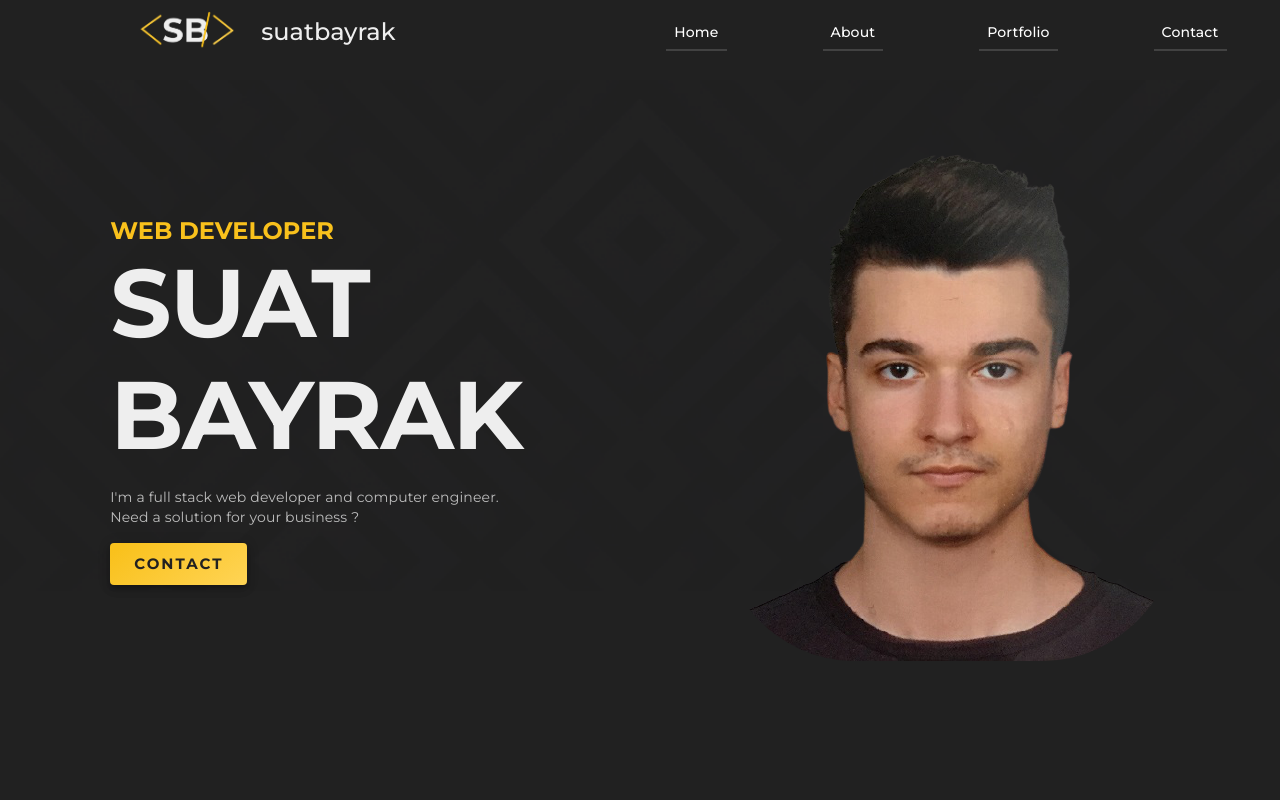
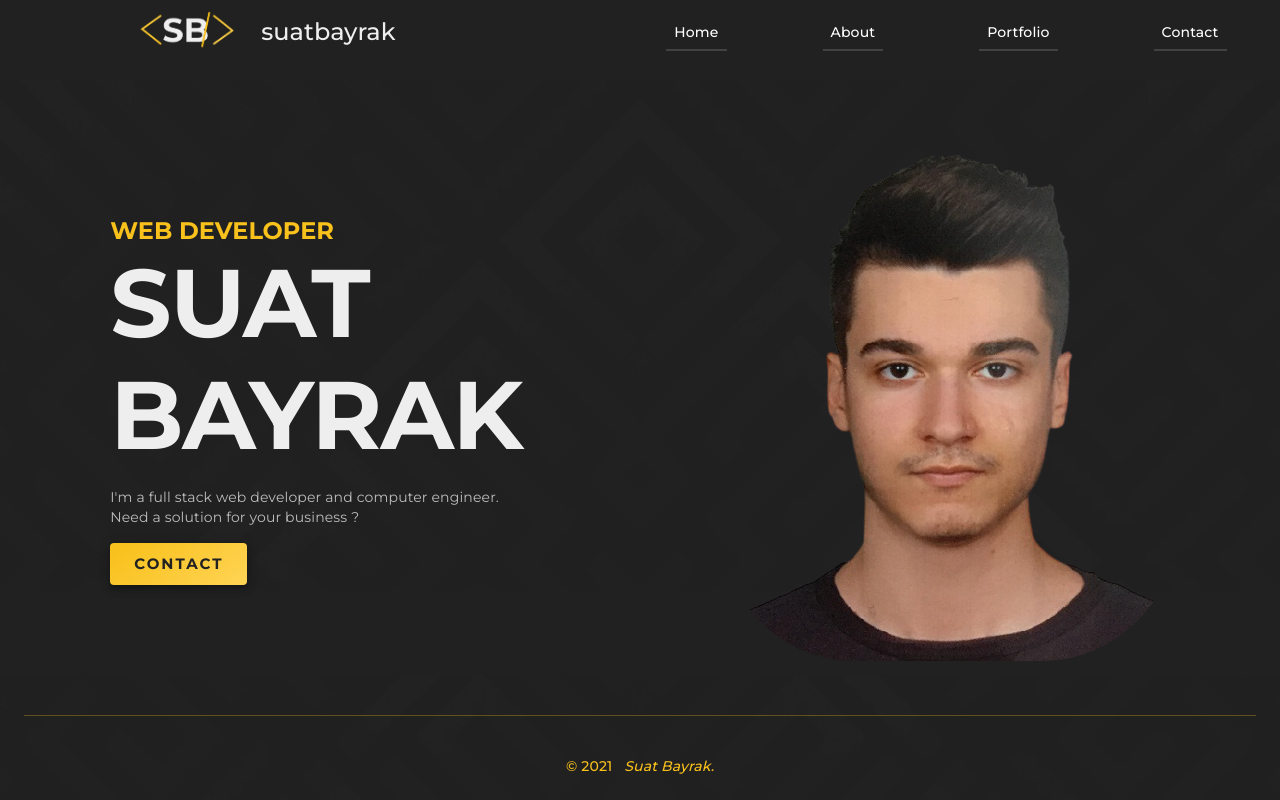
Before and after one commit to sbayrak/suatbayrak-nextjs-materialui, a Next.js app: page / in a window 1280 px wide. Shown: the top 800 px of the page. Built offline with nearby package versions, Linux system fonts and the light colour scheme.

Commit message:
positioned footer to bottom

```diff
--- a/components/Footer.js
+++ b/components/Footer.js
@@ -8,6 +8,9 @@ const useStyles = makeStyles((theme) => ({
     backgroundSize: '100%',
     backgroundRepeat: 'repeat',
     backgroundPosition: 'center',
+    position: 'fixed',
+    bottom: 0,
+    width: '100%',
   },
   gridItem: {
     textAlign: 'center',
```
